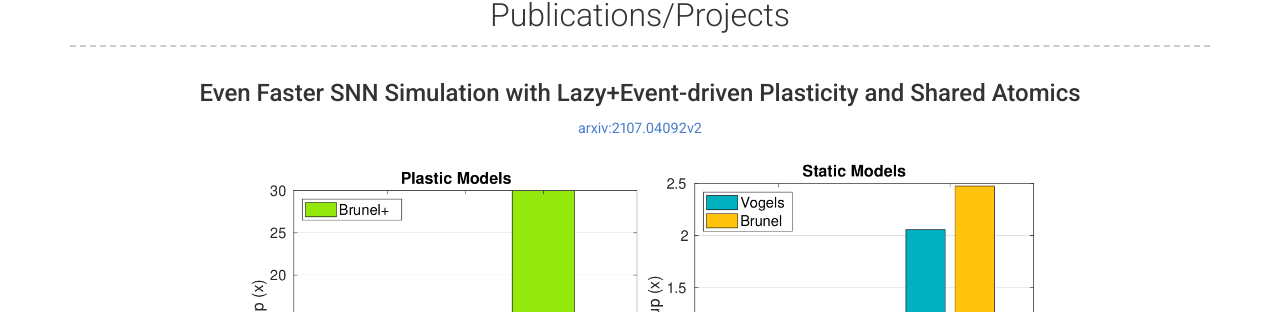
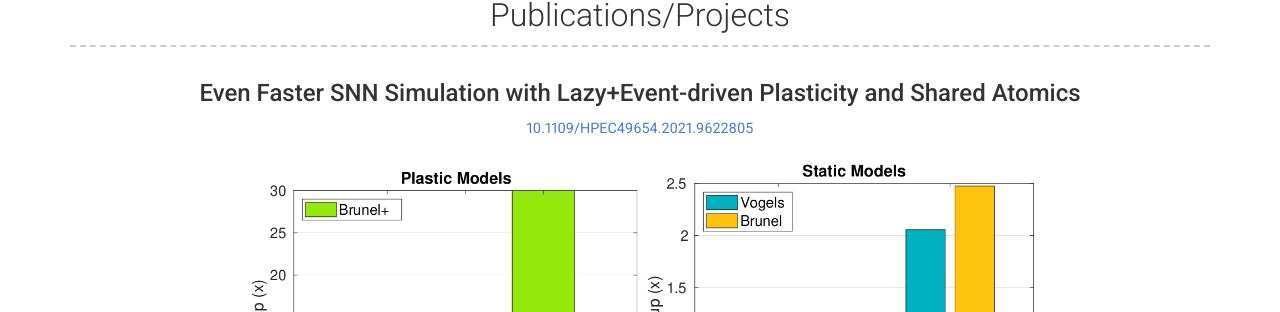
Before and after one commit to denniskb/denniskb.github.io, a Jekyll site: the page built from index.md, in a window 1280 px wide and 900 px high, scrolled down 418 px. Shown: the part 140-452 px from the top of the window. Built offline with Jekyll 4.4.1, drawn with Linux system fonts in a browser that asks for light colours; nearby versions of some CDN libraries.

Commit message:
Update DOI for HPEC'21 paper

```diff
--- a/_data/projects.yml
+++ b/_data/projects.yml
@@ -8,7 +8,7 @@
 #    I started this project as a way if learning <mark>React</mark> and it has since grown into a fully fledged app. I have learned many skills through this and been I'm very proud of having this in my portfolio. If you don't have a project as awesome as this I would advise you make one.
 - layout: top-middle
   name: <a name="hpec2021" href="#"></a>Even Faster SNN Simulation with Lazy+Event-driven Plasticity and Shared Atomics
-  quote: <a href="https://arxiv.org/abs/2107.04092v2">arxiv:2107.04092v2</a>
+  quote: <a href="https://doi.org/10.1109/HPEC49654.2021.9622805">10.1109/HPEC49654.2021.9622805</a>
   description: | # this will include new lines to allow paragraphs
     <img style="display:block; margin:0 auto; width:800px;" src="images/hpec21.png"/>
 
```
